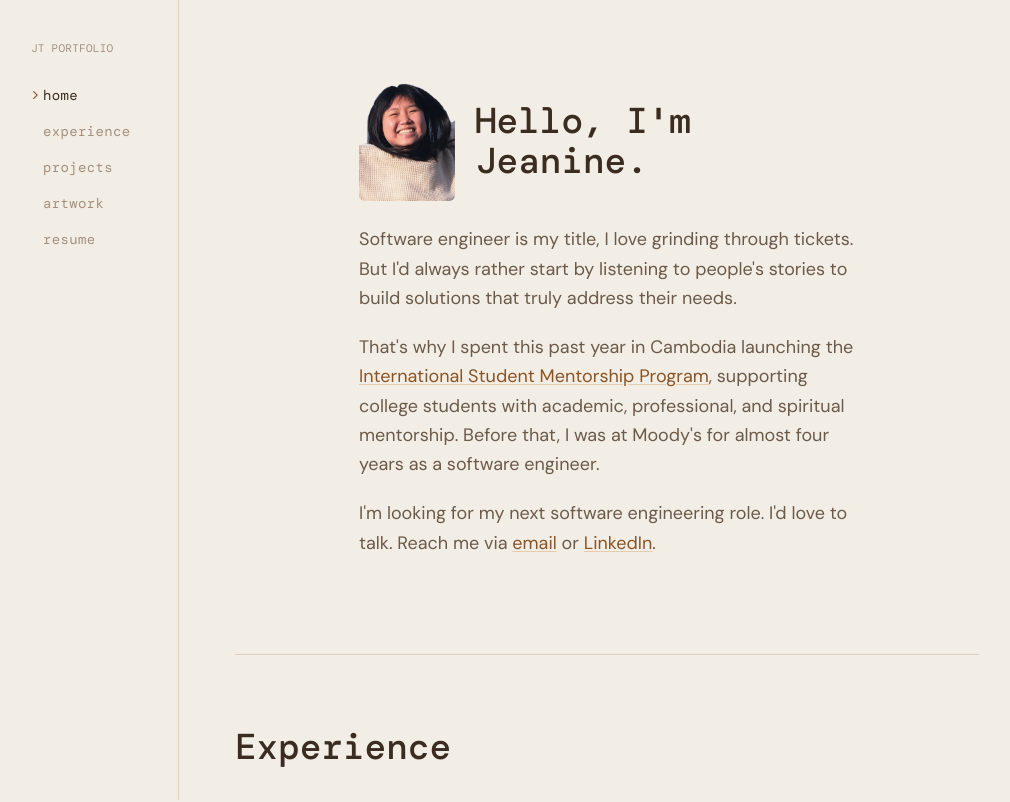
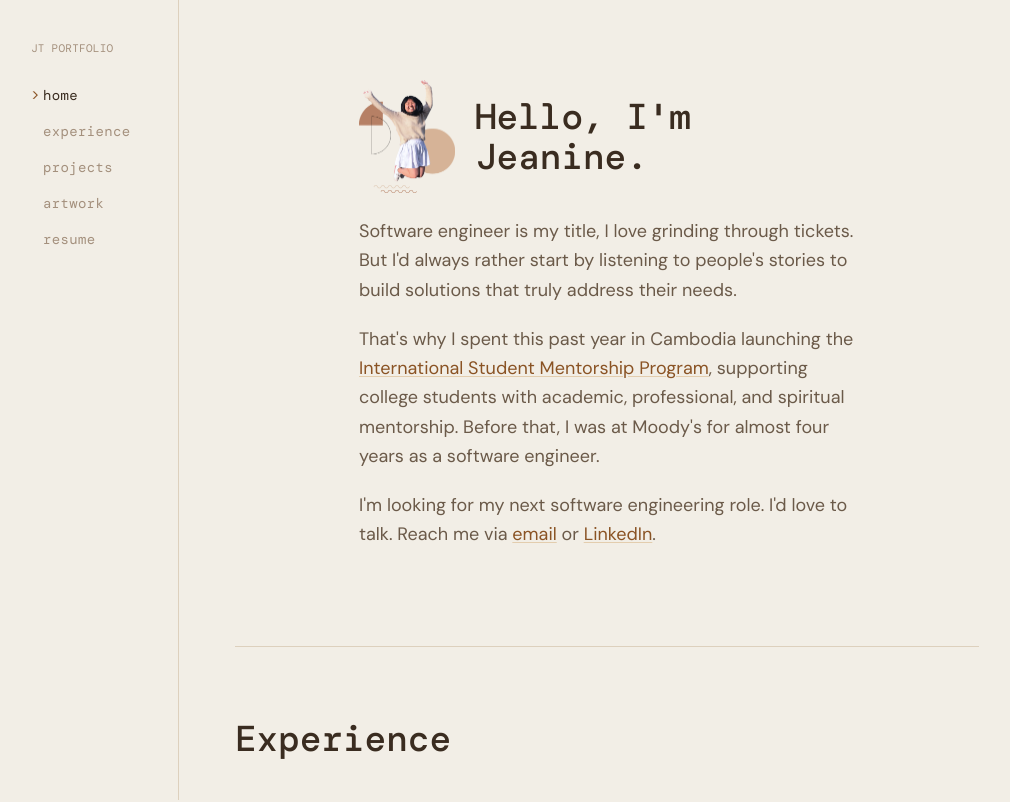
Before and after one commit to jeaninetso/jeaninetso.github.io, a React (Vite) app: page / in a window 1280 px wide. Shown: the top 802 px of the page, without its empty margins (117-1127 px from the left). Built offline with nearby package versions, Linux system fonts and the light colour scheme; a web font is replaced by a local one.

Commit message:
Use original jeanine-jumping.png instead of the custom crop
Jeanine felt the headshot crop looked off. Reverting to the original
photo at the same small size/placement next to the Home heading.

```diff
--- a/src/pages/Home.tsx
+++ b/src/pages/Home.tsx
@@ -3,7 +3,7 @@
     <div className="mx-auto max-w-xl px-4 pt-6 sm:px-10 sm:pt-10">
       <div className="flex items-center gap-5">
         <img
-          src="/images/jeanine-portrait.png"
+          src="/images/jeanine-jumping.png"
           alt="Jeanine"
           className="w-20 shrink-0 rounded-md sm:w-24"
         />
```
